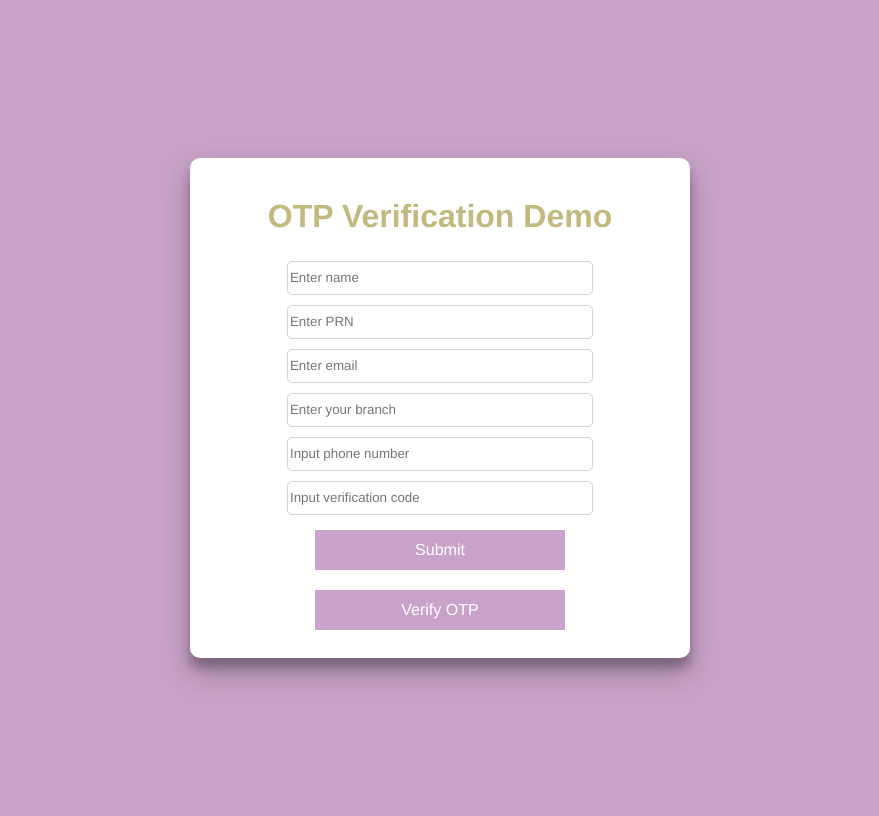
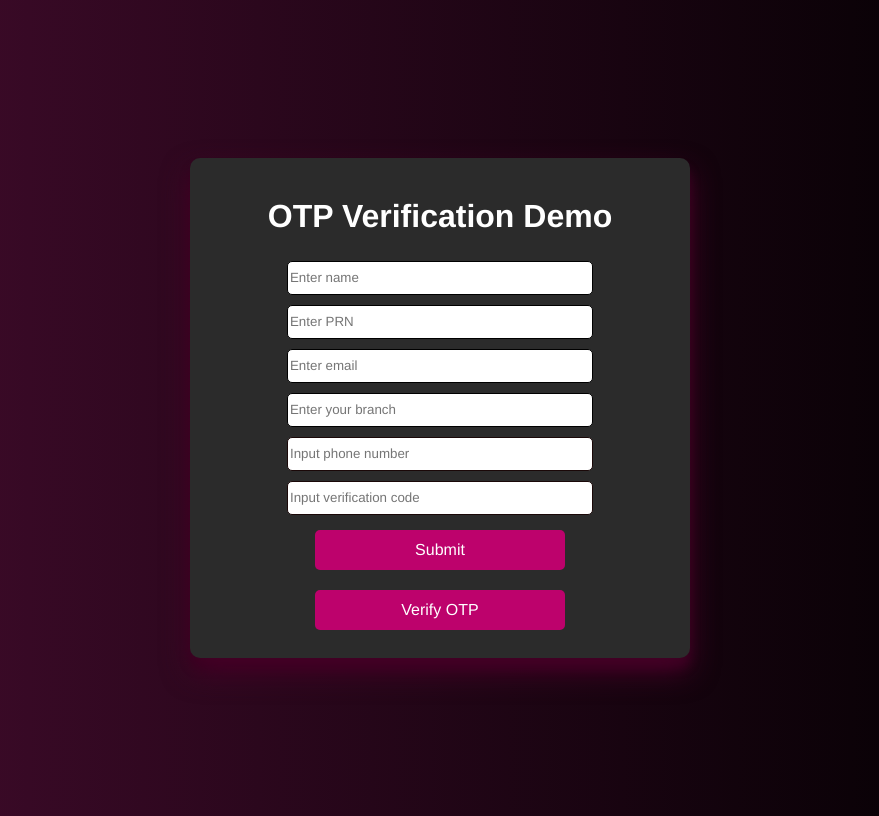
Before and after one commit to Ananyasingh2002/OTP-Verification, a Flask app: page / in a window 1280 px wide. Shown: the whole page, without its empty margins (200-1079 px from the left). Run offline with Flask 3, Linux system fonts and the light colour scheme.

Commit message:
issue5: Made the css look in dark mode

```diff
--- a/static/css/style.css
+++ b/static/css/style.css
@@ -2,6 +2,7 @@
   overflow-y: hidden;
   font-family: Helvetica, serif;
 }
+
 
 .hidden {
   visibility: hidden;
@@ -15,7 +16,7 @@
   opacity: 1;
 }
 body {
-  background-color: #c8a2c8;
+  background: linear-gradient(to right, #430b2d, black);
 }
 .main {
   display: flex;
@@ -31,9 +32,9 @@ body {
   align-items: center;
   width: 500px;
   height: 500px;
-  box-shadow: 0 14px 28px rgba(0, 0, 0, 0.25), 0 10px 10px rgba(0, 0, 0, 0.22);
+  box-shadow: 0 14px 28px rgb(70, 0, 39), 0 10px 10px rgb(48, 0, 28);
   border-radius: 10px;
-  background-color: white;
+  background-color: rgb(43, 43, 43);
 }
 
 .container > * {
@@ -44,9 +45,10 @@ body {
 #otp_code_field {
   height: 30px;
   width: 300px;
-  border: solid 1.5px #d3d3d3;
+  border: solid 1.5px #1a0808;
   border-radius: 5px;
   margin: 5px 0;
+
 }
 
 #info,
@@ -56,7 +58,7 @@ body {
 #branch {
   height: 30px;
   width: 300px;
-  border: solid 1.5px #d3d3d3;
+  border: solid 1.5px #000000;
   border-radius: 5px;
   margin: 5px 0;
 }
@@ -65,10 +67,11 @@ body {
   display: flex;
   flex-direction: column;
   align-items: center;
+
 }
 
 .container button {
-  background-color: #c8a2c8;
+  background-color: #bd026c;
   border: none;
   height: 40px;
   width: 250px;
@@ -76,7 +79,15 @@ body {
   font-size: 16px;
   transition: 0.2s linear;
   margin: 10px 0;
+  border-radius: 5px;
 }
+#prn::-webkit-inner-spin-button,
+#prn::-webkit-outer-spin-button {
+  -webkit-appearance: none;
+  margin: 0;
+}
+
+
 
 .container button:hover {
   cursor: pointer;
@@ -92,5 +103,5 @@ input {
 }
 
 h1 {
-  color: #c2b97f;
+  color: #ffffff;
 }
--- a/templates/index.html
+++ b/templates/index.html
@@ -18,6 +18,7 @@
       type="text/css"
       href="{{ url_for('static', filename='css/style.css') }}"
     />
+
   </head>
   <body>
     <script>
@@ -103,7 +104,7 @@
     <div class="main">
       <div class="container">
         <div id="verification-form">
-          <h1 style="color: #c2b97f">OTP Verification Demo</h1>
+          <h1 style="color: #ffffff">OTP Verification Demo</h1>
           <input type="text" name="name" placeholder="Enter name" id="name" />
           <input type="number" name="prn" placeholder="Enter PRN" id="prn" />
           <input
```
